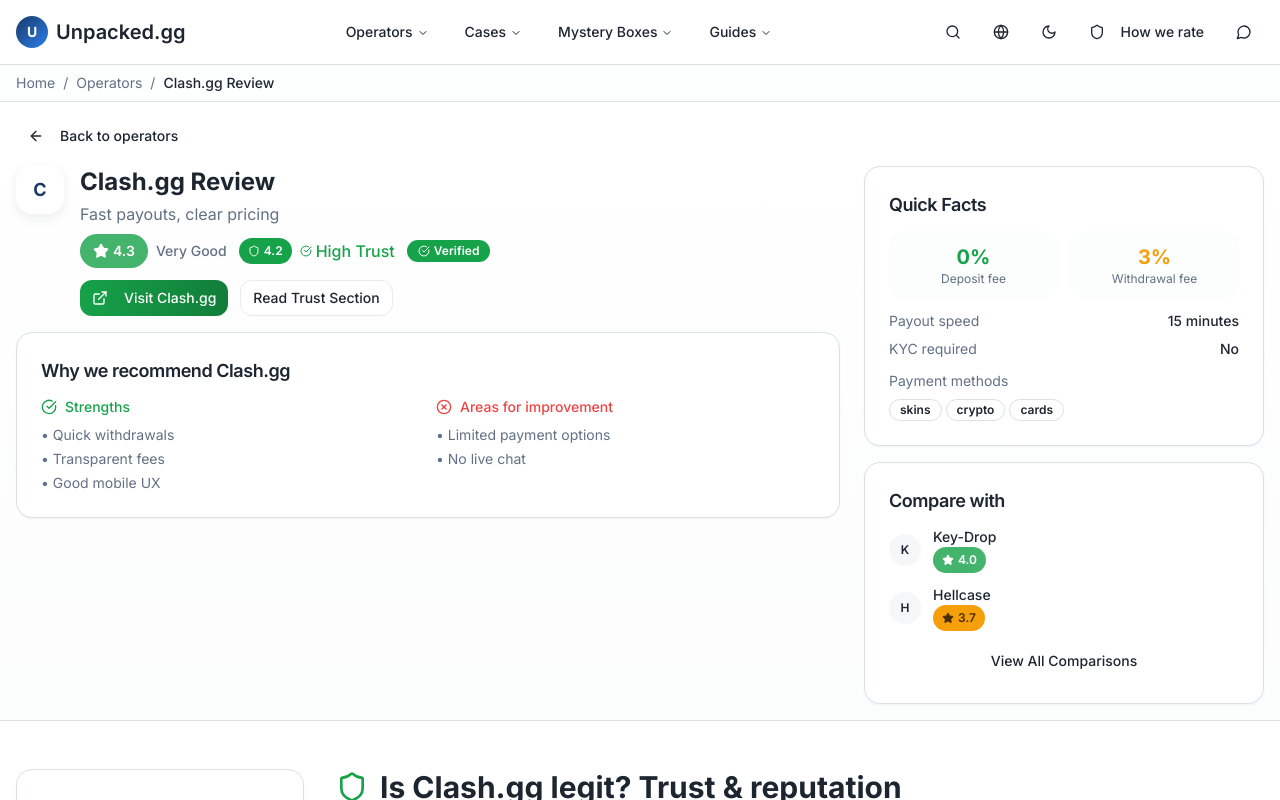
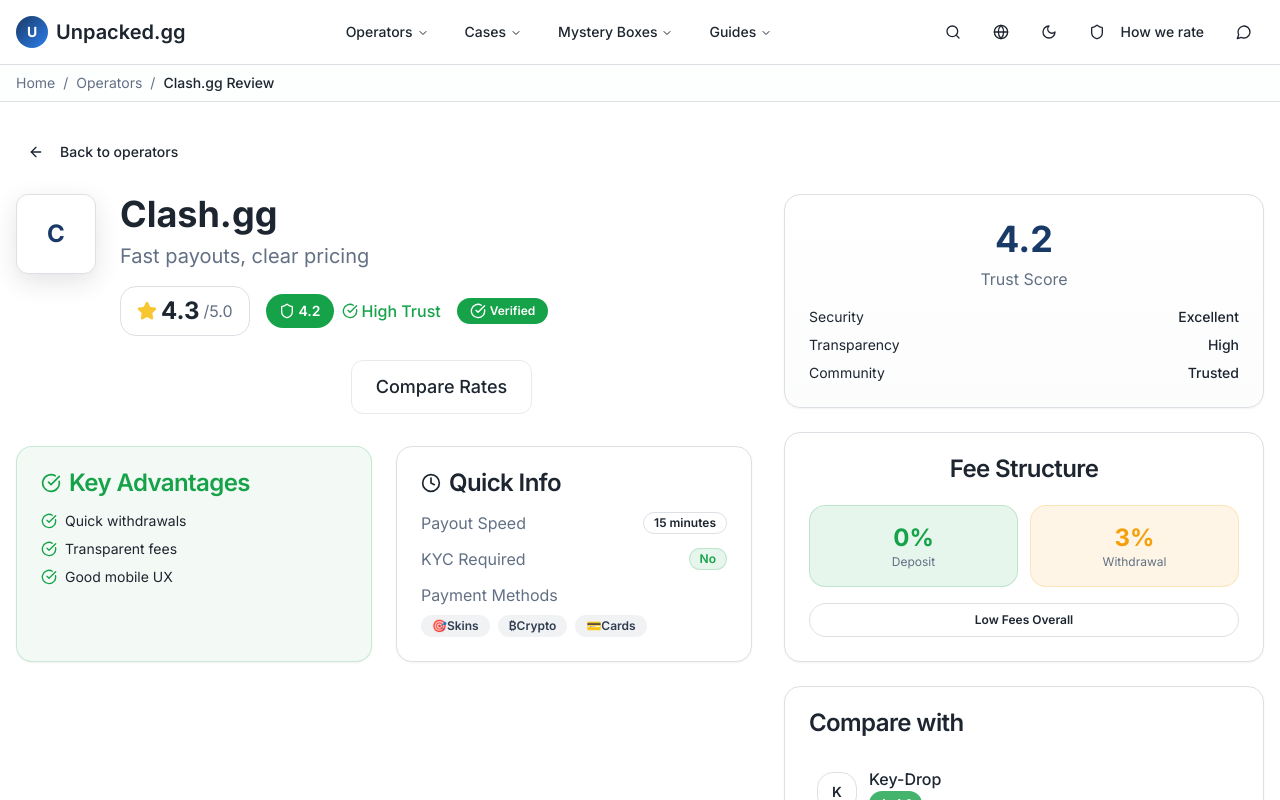
Before and after one commit to whaamkabaam/trust-skin-hub-45, a React (Vite) app: page /operators/1/review in a window 1280 px wide. Shown: the top 800 px of the page. Built offline with nearby package versions, Linux system fonts and the light colour scheme.

Commit message:
Fix Operator design
Rework the operator design, focusing on the hero section. The design should include: Logo, H1, Pros and Cons, USPs, Payout speed, Payment Methods, a Clearly Visible CTA, and Rating. Inspiration for hero and body elements can be drawn from casino affiliate sites.

```diff
--- a/src/pages/OperatorReview.tsx
+++ b/src/pages/OperatorReview.tsx
@@ -60,116 +60,112 @@ const OperatorReview = () => {
         </div>
       </div>
 
-      {/* Compact Hero Section */}
-      <section className="bg-gradient-card border-b">
-        <div className="container mx-auto px-4 py-4">
-          <Button variant="ghost" size="sm" className="mb-3" asChild>
+      {/* Hero Section */}
+      <section className="bg-gradient-subtle border-b">
+        <div className="container mx-auto px-4 py-8">
+          <Button variant="ghost" size="sm" className="mb-6" asChild>
             <Link to="/operators">
               <ArrowLeft className="w-4 h-4 mr-2" />
               Back to operators
             </Link>
           </Button>
 
-          {/* Compact Layout */}
-          <div className="grid lg:grid-cols-3 gap-6">
-            {/* Left: Main Info */}
-            <div className="lg:col-span-2">
-              <div className="flex items-start gap-4 mb-4">
-                <div className="w-12 h-12 bg-white rounded-lg shadow-card flex items-center justify-center flex-shrink-0">
-                  <span className="text-lg font-bold text-primary">{operator.name.charAt(0)}</span>
+          {/* Main Hero Content */}
+          <div className="grid lg:grid-cols-5 gap-8 items-start">
+            {/* Left: Logo & Main Info */}
+            <div className="lg:col-span-3">
+              <div className="flex items-start gap-6 mb-8">
+                {/* Large Logo */}
+                <div className="w-20 h-20 bg-white rounded-xl shadow-elevated flex items-center justify-center flex-shrink-0 border">
+                  <span className="text-2xl font-bold text-primary">{operator.name.charAt(0)}</span>
                 </div>
-                <div className="flex-1 min-w-0">
-                  <h1 className="text-2xl font-bold mb-1">{operator.name} Review</h1>
-                  <p className="text-muted-foreground mb-2">{operator.verdict}</p>
-                  <div className="flex items-center gap-3 flex-wrap mb-3">
-                    <RatingBadge rating={operator.overallRating} size="md" showText />
-                    <TrustIndicator score={operator.trustScore} size="sm" />
+
+                {/* Title & Rating */}
+                <div className="flex-1">
+                  <h1 className="text-4xl font-bold mb-2">{operator.name}</h1>
+                  <p className="text-xl text-muted-foreground mb-4">{operator.verdict}</p>
+
+                  {/* Rating & Badges */}
+                  <div className="flex items-center gap-4 mb-6">
+                    <div className="flex items-center gap-2 bg-white/80 px-4 py-2 rounded-lg border">
+                      <div className="flex items-center gap-1">
+                        <Star className="h-5 w-5 fill-gaming-gold text-gaming-gold" />
+                        <span className="text-2xl font-bold">{operator.overallRating}</span>
+                        <span className="text-muted-foreground">/5.0</span>
+                      </div>
+                    </div>
+                    <TrustIndicator score={operator.trustScore} size="md" />
                     {operator.verified && (
-                      <Badge className="bg-success text-success-foreground">
-                        <CheckCircle className="w-3 h-3 mr-1" />
+                      <Badge className="bg-success text-success-foreground px-3 py-1">
+                        <CheckCircle className="w-4 h-4 mr-1" />
                         Verified
                       </Badge>
                     )}
                   </div>
-                  <div className="flex gap-3">
-                    <Button size="sm" className="bg-gradient-trust">
-                      <ExternalLink className="w-4 h-4 mr-2" />
+
+                  {/* Main CTA */}
+                  <div className="flex gap-4">
+                    <Button size="lg" className="bg-gradient-primary text-lg px-8 py-3 h-auto">
+                      <ExternalLink className="w-5 h-5 mr-2" />
                       Visit {operator.name}
                     </Button>
-                    <Button variant="outline" size="sm">
-                      Read Trust Section
+                    <Button variant="outline" size="lg" className="text-lg px-6 py-3 h-auto">
+                      Compare Rates
                     </Button>
                   </div>
                 </div>
               </div>
 
-              {/* Compact Pros & Cons */}
-              <Card>
-                <CardHeader className="pb-3">
-                  <CardTitle className="text-lg">Why we recommend {operator.name}</CardTitle>
+              {/* Key Features Grid */}
+              <div className="grid md:grid-cols-2 gap-6">
+                {/* Pros/USPs */}
+                <Card className="border-success/20 bg-success/5">
+                  <CardHeader className="pb-4">
+                    <CardTitle className="text-success flex items-center">
+                      <CheckCircle className="w-5 h-5 mr-2" />
+                      Key Advantages
+                    </CardTitle>
                   </CardHeader>
                   <CardContent className="pt-0">
-                  <div className="grid md:grid-cols-2 gap-4">
-                    <div>
-                      <h4 className="font-medium text-success mb-2 flex items-center text-sm">
-                        <CheckCircle className="w-4 h-4 mr-2" />
-                        Strengths
-                      </h4>
-                      <ul className="space-y-1">
-                        {operator.pros.map((pro, i) => (
-                          <li key={i} className="text-sm text-muted-foreground">• {pro}</li>
+                    <ul className="space-y-2">
+                      {operator.pros.slice(0, 4).map((pro, i) => (
+                        <li key={i} className="flex items-start gap-2 text-sm">
+                          <CheckCircle className="w-4 h-4 text-success mt-0.5 flex-shrink-0" />
+                          <span>{pro}</span>
+                        </li>
                       ))}
                     </ul>
+                  </CardContent>
+                </Card>
+
+                {/* Important Info */}
+                <Card>
+                  <CardHeader className="pb-4">
+                    <CardTitle className="flex items-center">
+                      <Clock className="w-5 h-5 mr-2" />
+                      Quick Info
+                    </CardTitle>
+                  </CardHeader>
+                  <CardContent className="pt-0 space-y-3">
+                    <div className="flex justify-between items-center">
+                      <span className="text-muted-foreground">Payout Speed</span>
+                      <Badge variant="outline" className="font-semibold">{operator.payoutSpeed}</Badge>
+                    </div>
+                    <div className="flex justify-between items-center">
+                      <span className="text-muted-foreground">KYC Required</span>
+                      <Badge variant={operator.kycRequired ? "destructive" : "secondary"}
+                             className={!operator.kycRequired ? "bg-success/10 text-success border-success/20" : ""}>
+                        {operator.kycRequired ? 'Yes' : 'No'}
+                      </Badge>
                     </div>
                     <div>
-                      <h4 className="font-medium text-destructive mb-2 flex items-center text-sm">
-                        <XCircle className="w-4 h-4 mr-2" />
-                        Areas for improvement
-                      </h4>
-                      <ul className="space-y-1">
-                        {operator.cons.map((con, i) => (
-                          <li key={i} className="text-sm text-muted-foreground">• {con}</li>
-                        ))}
-                      </ul>
-                    </div>
-                  </div>
-                </CardContent>
-              </Card>
-            </div>
-
-            {/* Right: Sidebar with Quick Facts & Compare */}
-            <div className="space-y-4">
-              {/* Quick Facts */}
-              <Card>
-                <CardHeader className="pb-3">
-                  <CardTitle className="text-lg">Quick Facts</CardTitle>
-                </CardHeader>
-                <CardContent className="pt-0 space-y-3">
-                  <div className="grid grid-cols-2 gap-3">
-                    <div className="text-center p-3 bg-muted/30 rounded-lg">
-                      <div className="text-xl font-bold text-success">{operator.fees.deposit}%</div>
-                      <div className="text-xs text-muted-foreground">Deposit fee</div>
-                    </div>
-                    <div className="text-center p-3 bg-muted/30 rounded-lg">
-                      <div className="text-xl font-bold text-warning">{operator.fees.withdrawal}%</div>
-                      <div className="text-xs text-muted-foreground">Withdrawal fee</div>
-                    </div>
-                  </div>
-                  <div className="space-y-2 text-sm">
-                    <div className="flex justify-between">
-                      <span className="text-muted-foreground">Payout speed</span>
-                      <span className="font-medium">{operator.payoutSpeed}</span>
-                    </div>
-                    <div className="flex justify-between">
-                      <span className="text-muted-foreground">KYC required</span>
-                      <span className="font-medium">{operator.kycRequired ? 'Yes' : 'No'}</span>
-                    </div>
-                  </div>
-                  <div>
-                    <span className="text-sm text-muted-foreground block mb-2">Payment methods</span>
-                    <div className="flex gap-1 flex-wrap">
-                      {operator.paymentMethods.slice(0, 3).map((method) => (
-                        <Badge key={method} variant="outline" className="text-xs">
+                      <span className="text-muted-foreground block mb-2">Payment Methods</span>
+                      <div className="flex gap-2 flex-wrap">
+                        {operator.paymentMethods.map((method) => (
+                          <Badge key={method} variant="secondary" className="capitalize">
+                            {method === 'skins' && '🎯'}
+                            {method === 'crypto' && '₿'}
+                            {method === 'cards' && '💳'}
                             {method}
                           </Badge>
                         ))}
@@ -177,26 +173,72 @@ const OperatorReview = () => {
                     </div>
                   </CardContent>
                 </Card>
+              </div>
+            </div>
+
+            {/* Right: Sidebar */}
+            <div className="lg:col-span-2 space-y-6">
+              {/* Trust Score Highlight */}
+              <Card className="text-center p-6 bg-gradient-card">
+                <div className="text-4xl font-bold text-primary mb-2">{operator.trustScore}</div>
+                <div className="text-muted-foreground mb-4">Trust Score</div>
+                <div className="space-y-2 text-sm">
+                  <div className="flex justify-between">
+                    <span>Security</span>
+                    <span className="font-medium">Excellent</span>
+                  </div>
+                  <div className="flex justify-between">
+                    <span>Transparency</span>
+                    <span className="font-medium">High</span>
+                  </div>
+                  <div className="flex justify-between">
+                    <span>Community</span>
+                    <span className="font-medium">Trusted</span>
+                  </div>
+                </div>
+              </Card>
+
+              {/* Fee Highlights */}
+              <Card>
+                <CardHeader>
+                  <CardTitle className="text-center">Fee Structure</CardTitle>
+                </CardHeader>
+                <CardContent className="space-y-4">
+                  <div className="grid grid-cols-2 gap-3">
+                    <div className="text-center p-4 bg-success/10 rounded-lg border border-success/20">
+                      <div className="text-2xl font-bold text-success">{operator.fees.deposit}%</div>
+                      <div className="text-xs text-muted-foreground">Deposit</div>
+                    </div>
+                    <div className="text-center p-4 bg-warning/10 rounded-lg border border-warning/20">
+                      <div className="text-2xl font-bold text-warning">{operator.fees.withdrawal}%</div>
+                      <div className="text-xs text-muted-foreground">Withdrawal</div>
+                    </div>
+                  </div>
+                  <Badge variant="outline" className="w-full justify-center py-2">
+                    {operator.feeLevel} Fees Overall
+                  </Badge>
+                </CardContent>
+              </Card>
 
               {/* Compare Section */}
               <Card>
-                <CardHeader className="pb-3">
-                  <CardTitle className="text-lg">Compare with</CardTitle>
+                <CardHeader>
+                  <CardTitle>Compare with</CardTitle>
                 </CardHeader>
-                <CardContent className="pt-0 space-y-3">
+                <CardContent className="space-y-3">
                   {sampleOperators.slice(1, 3).map((comp) => (
-                    <div key={comp.id} className="flex items-center gap-3">
-                      <div className="w-8 h-8 bg-muted rounded-lg flex items-center justify-center flex-shrink-0">
-                        <span className="text-xs font-semibold">{comp.name.charAt(0)}</span>
+                    <div key={comp.id} className="flex items-center gap-3 p-2 rounded-lg hover:bg-muted/50 transition-colors">
+                      <div className="w-10 h-10 bg-white rounded-lg flex items-center justify-center flex-shrink-0 border">
+                        <span className="text-sm font-semibold">{comp.name.charAt(0)}</span>
                       </div>
                       <div className="flex-1 min-w-0">
-                        <div className="text-sm font-medium truncate">{comp.name}</div>
+                        <div className="font-medium truncate">{comp.name}</div>
                         <RatingBadge rating={comp.overallRating} size="sm" />
                       </div>
                     </div>
                   ))}
-                  <Button variant="ghost" size="sm" className="w-full">
-                    View All Comparisons
+                  <Button variant="outline" size="sm" className="w-full mt-3">
+                    View Full Comparison
                   </Button>
                 </CardContent>
               </Card>
```
Lines whose indentation alone changed are shown as unchanged.
